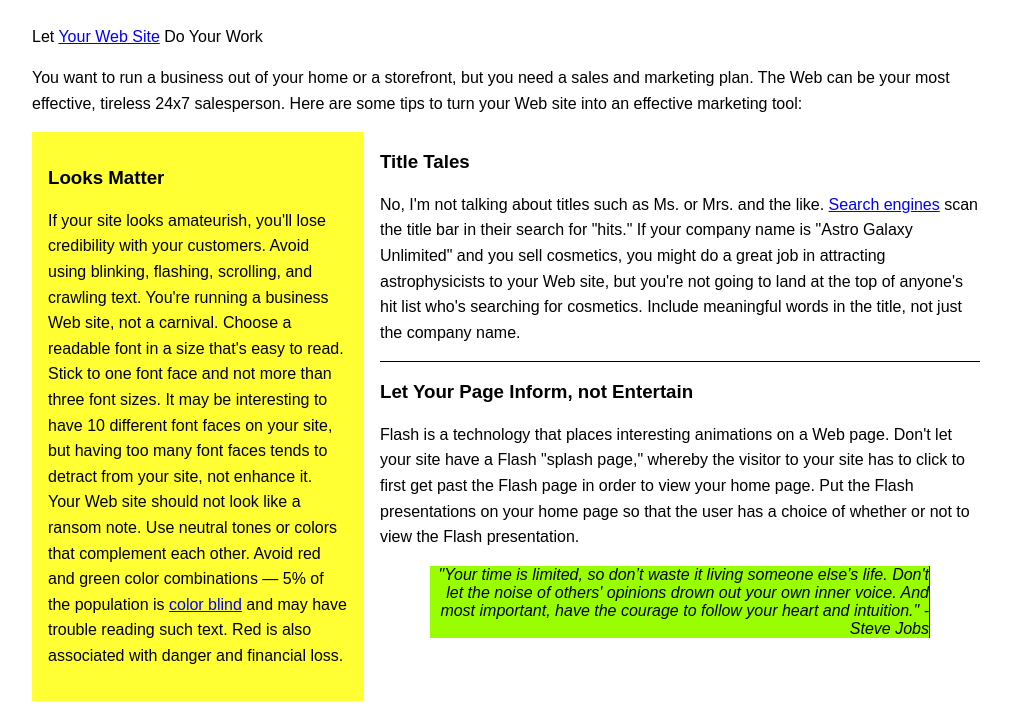
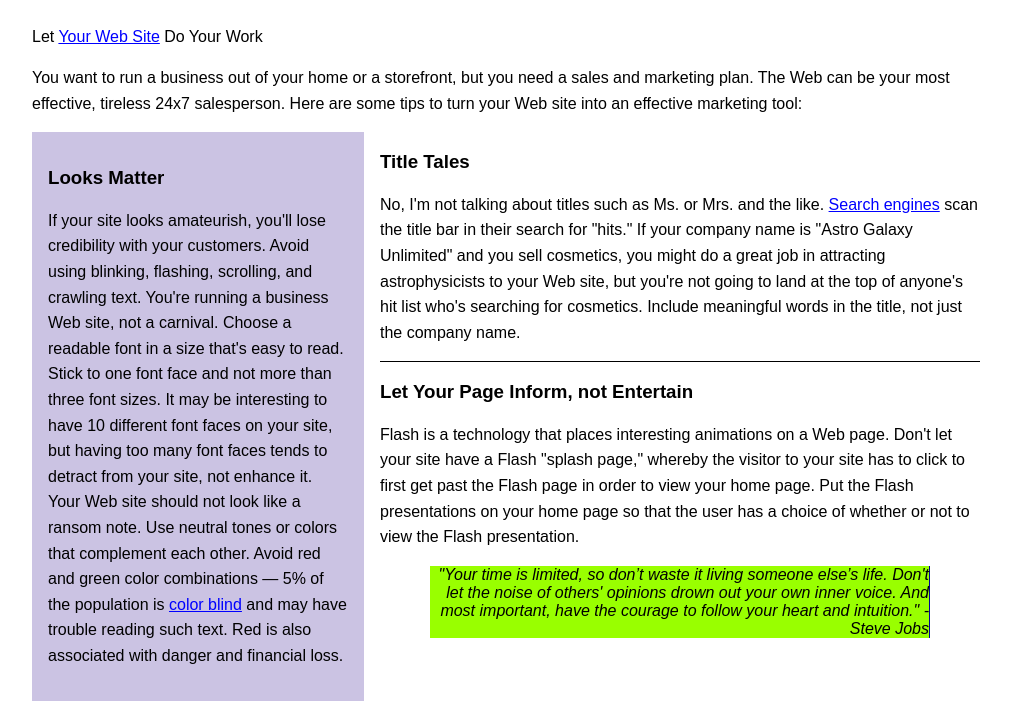
Before and after one commit to LatoyaSR02/imagesreview, a plain HTML site: page index.html in a window 1280 px wide. Shown: the part 77-791 px from the top of the page, without its empty margins (128-1139 px from the left). Drawn offline with Linux system fonts and the light colour scheme.

Commit message:
Update html.css

```diff
--- a/html.css
+++ b/html.css
@@ -56,7 +56,7 @@ body,td,th {
 	}
 
 #looks {
-	background-color: #FF3;
+	background-color: #CBC3E3;
 	float: left;
 	width: 300px;
 	padding:1em;
```
